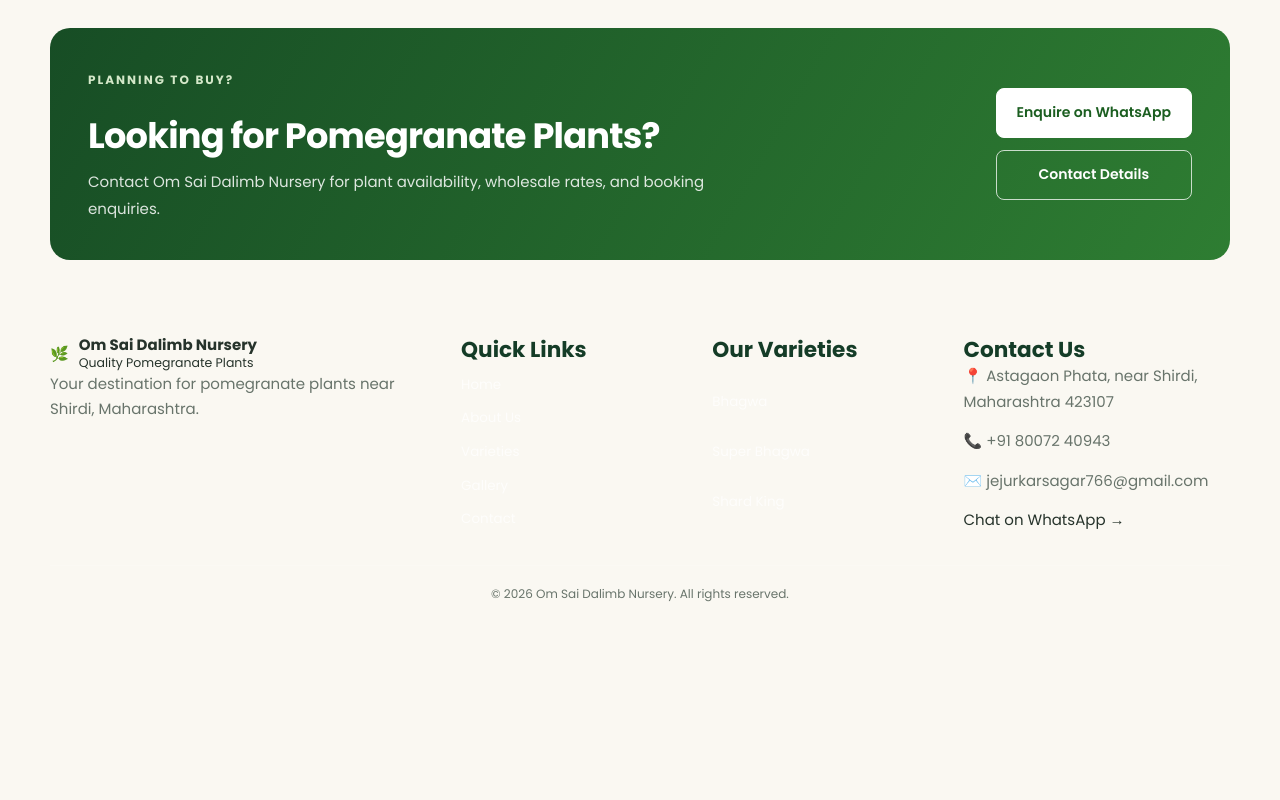
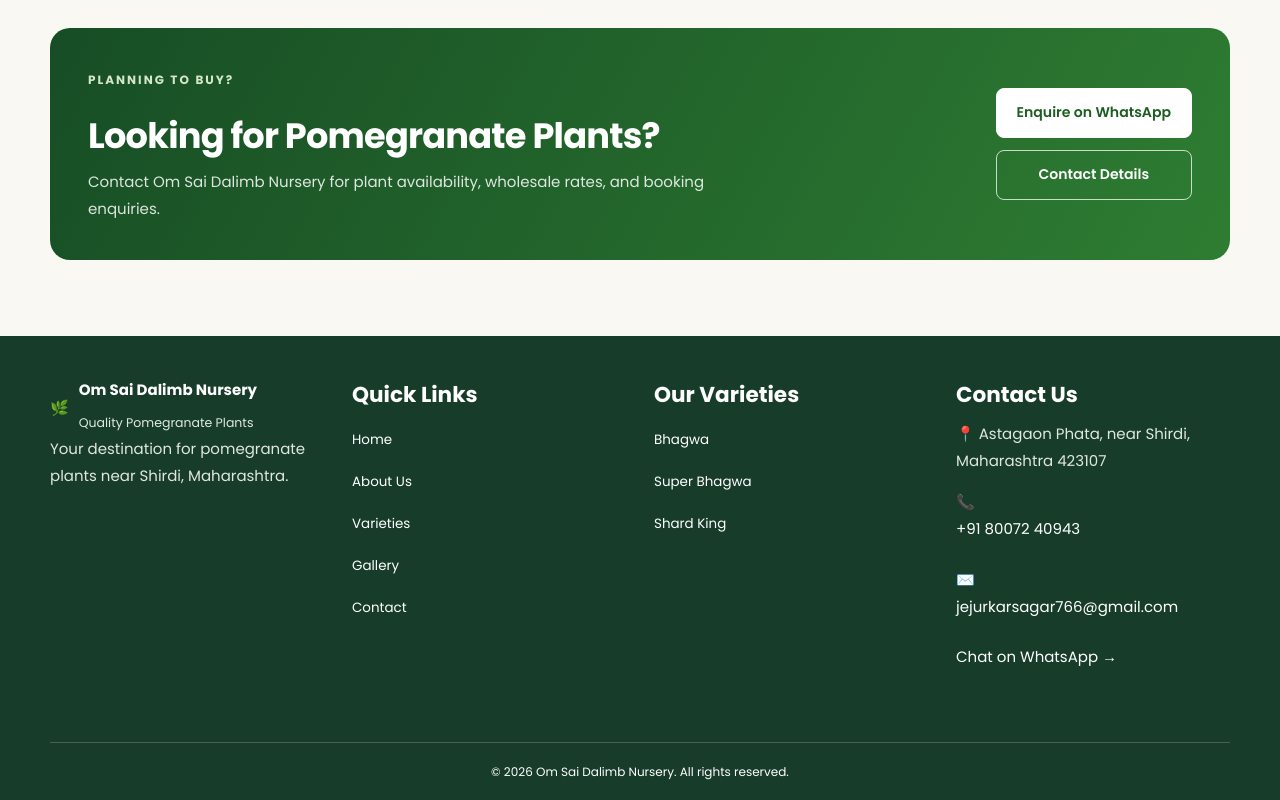
Before and after one commit to rutujanale33-jpg/om-sai-dalimb-nursery, a plain HTML site: page gallery.html in a window 1280 px wide. Shown: the part 6424-7224 px from the top of the page. Before the commit the page ends 7046 px from the top, so only its background shows below. Drawn offline with Linux system fonts and the light colour scheme.

Commit message:
Add files via upload

```diff
--- a/css/style.css
+++ b/css/style.css
@@ -2709,3 +2709,143 @@ transform: translateY(-2px);
 .nav-menu > .nav-cta:hover i {
 color: #16813b;
 }
+
+
+/* =========================================
+   FOOTER TEXT COLOR FIX
+========================================= */
+
+.site-footer {
+    color: #ffffff;
+}
+
+.site-footer .footer-links h3,
+.site-footer .footer-contact h3 {
+    color: #ffffff !important;
+}
+
+.site-footer .footer-links a,
+.site-footer .footer-contact a {
+    color: #e0e7df !important;
+    text-decoration: none;
+}
+
+.site-footer .footer-links a:hover,
+.site-footer .footer-contact a:hover {
+    color: #a8d96c !important;
+}
+
+.site-footer .footer-about p,
+.site-footer .footer-contact p {
+    color: #e0e7df !important;
+}
+
+.site-footer .footer-bottom {
+    color: #ffffff;
+}
+
+
+/* =========================================
+   FOOTER VISIBILITY FIX
+========================================= */
+
+.site-footer {
+    background-color: #173d2a !important;
+    color: #ffffff !important;
+    padding-top: 45px;
+    position: relative;
+}
+
+.site-footer .footer-grid {
+    display: grid !important;
+    grid-template-columns: repeat(4, minmax(0, 1fr));
+    gap: 28px;
+    align-items: start;
+}
+
+.site-footer .footer-about,
+.site-footer .footer-links,
+.site-footer .footer-contact {
+    display: flex !important;
+    flex-direction: column;
+    min-width: 0;
+    visibility: visible !important;
+    opacity: 1 !important;
+}
+
+.site-footer h3,
+.site-footer .brand-text strong {
+    color: #ffffff !important;
+    display: block !important;
+    margin-bottom: 12px;
+}
+
+.site-footer p,
+.site-footer .brand-text small {
+    color: #e0e9e3 !important;
+    line-height: 1.8;
+}
+
+.site-footer .footer-links a,
+.site-footer .footer-contact a {
+    display: block !important;
+    color: #ffffff !important;
+    text-decoration: none;
+    margin-bottom: 10px;
+    visibility: visible !important;
+    opacity: 1 !important;
+}
+
+.site-footer .footer-links a:hover,
+.site-footer .footer-contact a:hover {
+    color: #b9e58c !important;
+}
+
+.site-footer .footer-bottom {
+    display: block !important;
+    color: #ffffff !important;
+    border-top: 1px solid rgba(255, 255, 255, 0.2);
+    margin-top: 30px;
+    padding: 18px 0;
+}
+
+.site-footer .footer-bottom p {
+    color: #ffffff !important;
+    margin: 0;
+}
+
+.site-footer .footer-whatsapp {
+    color: #b9e58c !important;
+}
+
+/* Tablet */
+@media (max-width: 900px) {
+    .site-footer .footer-grid {
+        grid-template-columns: repeat(2, minmax(0, 1fr));
+        gap: 24px;
+    }
+}
+
+/* Mobile */
+@media (max-width: 600px) {
+    .site-footer .footer-grid {
+        grid-template-columns: repeat(2, minmax(0, 1fr));
+        gap: 24px 14px;
+    }
+
+    .site-footer .footer-about,
+    .site-footer .footer-contact {
+        grid-column: 1 / -1;
+    }
+
+    .site-footer .footer-links h3,
+    .site-footer .footer-contact h3 {
+        font-size: 15px;
+    }
+
+    .site-footer .footer-links a,
+    .site-footer .footer-contact a {
+        font-size: 12px;
+        overflow-wrap: anywhere;
+    }
+}
```
